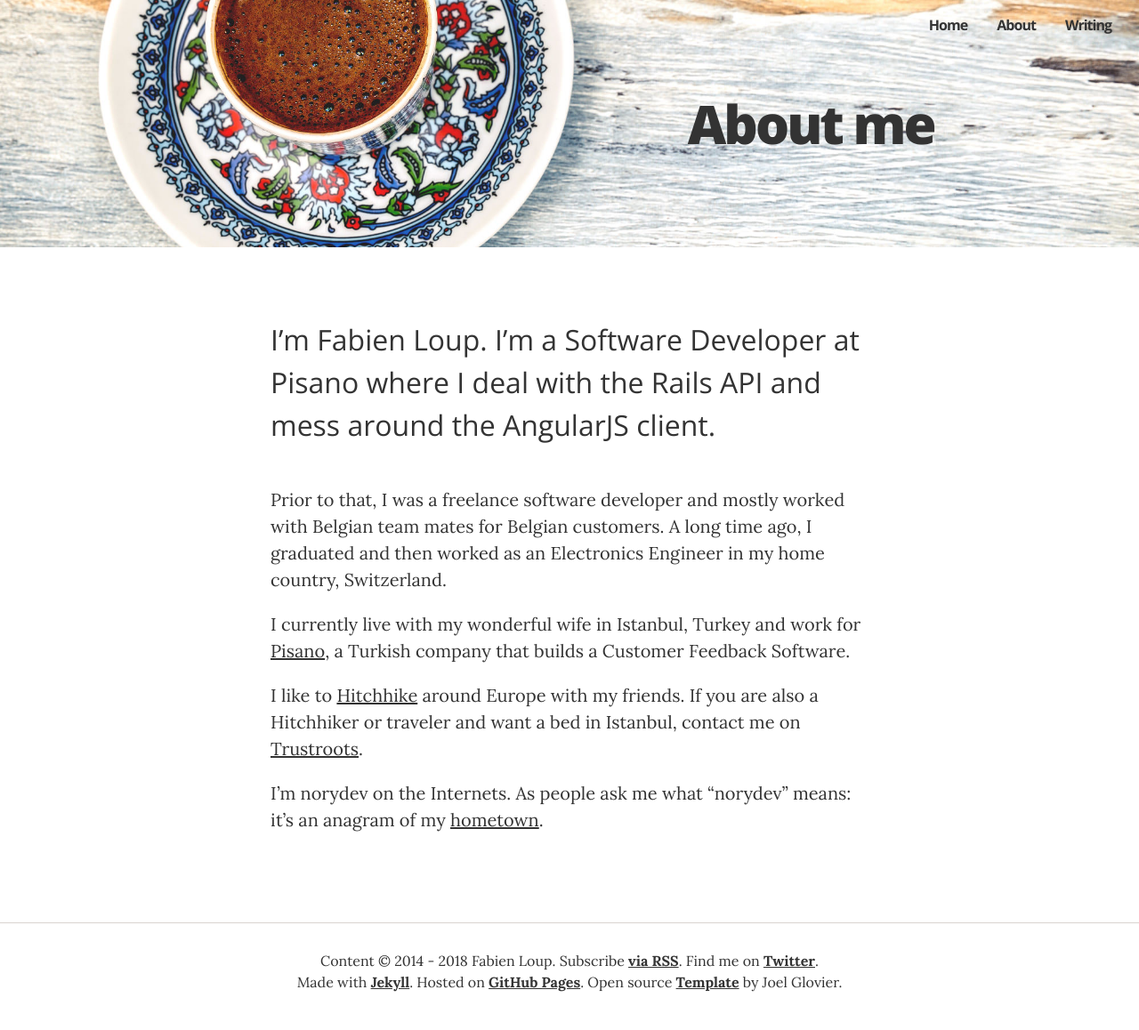
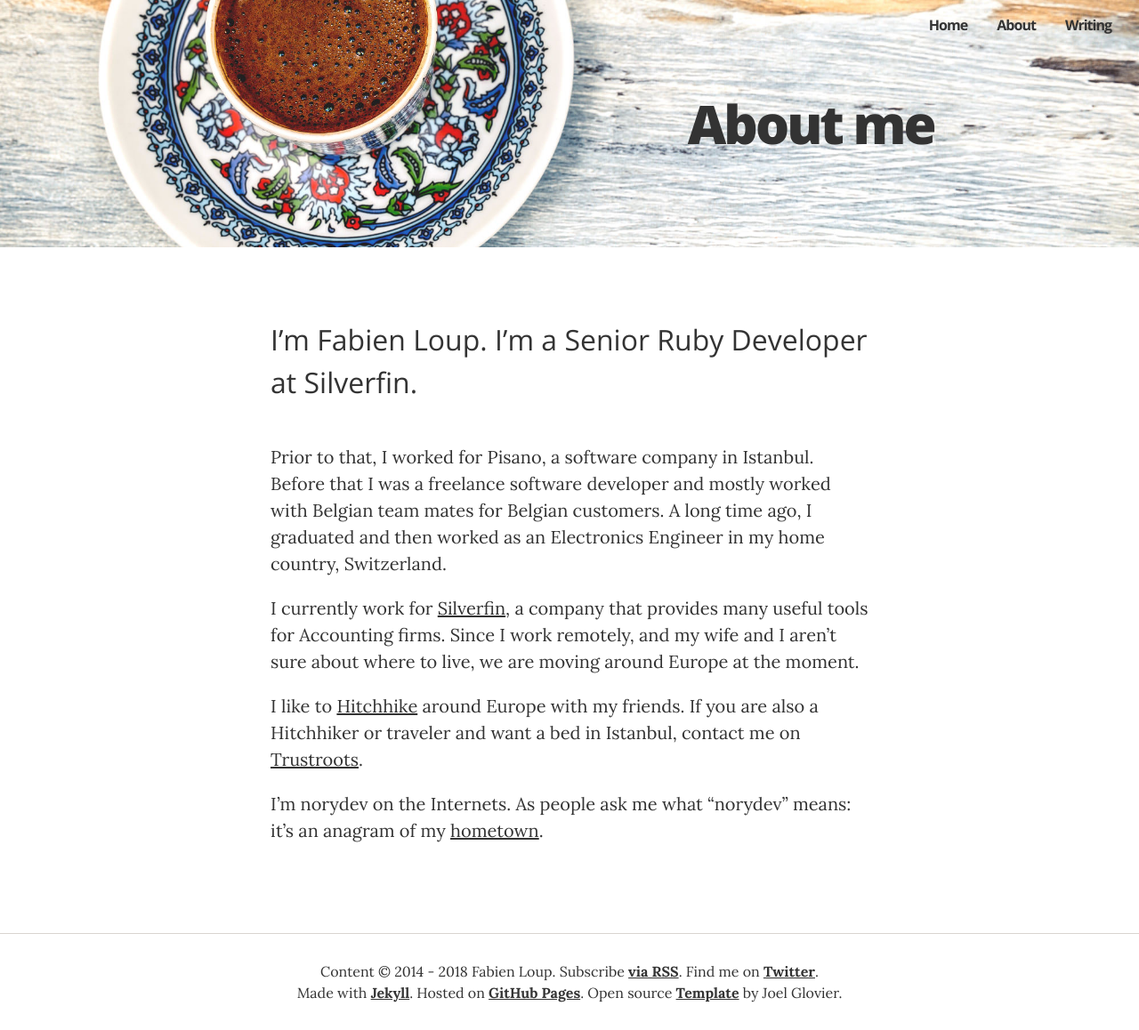
Before and after one commit to norydev/NoryDev.github.io, a Jekyll site: the page built from about/index.md, in a window 1280 px wide. Shown: the whole page at 89% size. Built offline with Jekyll 4.4.1, drawn with Linux system fonts in a browser that asks for light colours; nearby versions of some CDN libraries.

Commit message:
new job at silverfin (#3)

```diff
--- a/_includes/header/home.html
+++ b/_includes/header/home.html
@@ -7,7 +7,7 @@
       <div class="intro-copy">
         <h1>Fabien Loup</h1>
         <h2>Software Developer</h2>
-        <p class="description">Hi, I’m Fabien. I work at <a href="http://www.pisano.co">Pisano</a> where I’m a full-stack developer. Sometimes I <a href="/#writing">write</a> something. I like to spend my holidays <a href="https://www.somewherexpress.com">Hitchhiking</a> with my friends.<br></p>
+        <p class="description">Hi, I’m Fabien. I work at <a href="https://www.silverfin.com/en">Silverfin</a> where I’m a Senior Ruby Developer. Sometimes I <a href="/#writing">write</a> something. I like to spend my holidays <a href="https://www.somewherexpress.com">Hitchhiking</a> with my friends.<br></p>
         <div class="social-media-links">
           <a href="https://github.com/norydev" class="icon-link" target="_blank">{% include icons/icon-github.html %}</a>
           <a href="https://twitter.com/norydev" class="icon-link" target="_blank">{% include icons/icon-twitter.html %}</a>
--- a/about/index.md
+++ b/about/index.md
@@ -4,11 +4,11 @@ title: About me
 imgclass: coffee
 ---
 
-<p class="lead" markdown="1">I’m Fabien Loup. I'm a Software Developer at Pisano where I deal with the Rails API and mess around the AngularJS client.</p>
+<p class="lead" markdown="1">I’m Fabien Loup. I'm a Senior Ruby Developer at Silverfin.</p>
 
-Prior to that, I was a freelance software developer and mostly worked with Belgian team mates for Belgian customers. A long time ago, I graduated and then worked as an Electronics Engineer in my home country, Switzerland.
+Prior to that, I worked for Pisano, a software company in Istanbul. Before that I was a freelance software developer and mostly worked with Belgian team mates for Belgian customers. A long time ago, I graduated and then worked as an Electronics Engineer in my home country, Switzerland.
 
-I currently live with my wonderful wife in Istanbul, Turkey and work for [Pisano](http://www.pisano.co), a Turkish company that builds a Customer Feedback Software.
+I currently work for [Silverfin](https://www.silverfin.com/en), a company that provides many useful tools for Accounting firms. Since I work remotely, and my wife and I aren't sure about where to live, we are moving around Europe at the moment.
 
 I like to [Hitchhike](https://www.somewherexpress.com) around Europe with my friends. If you are also a Hitchhiker or traveler and want a bed in Istanbul, contact me on [Trustroots](https://www.trustroots.org/profile/redfox).
 
```
